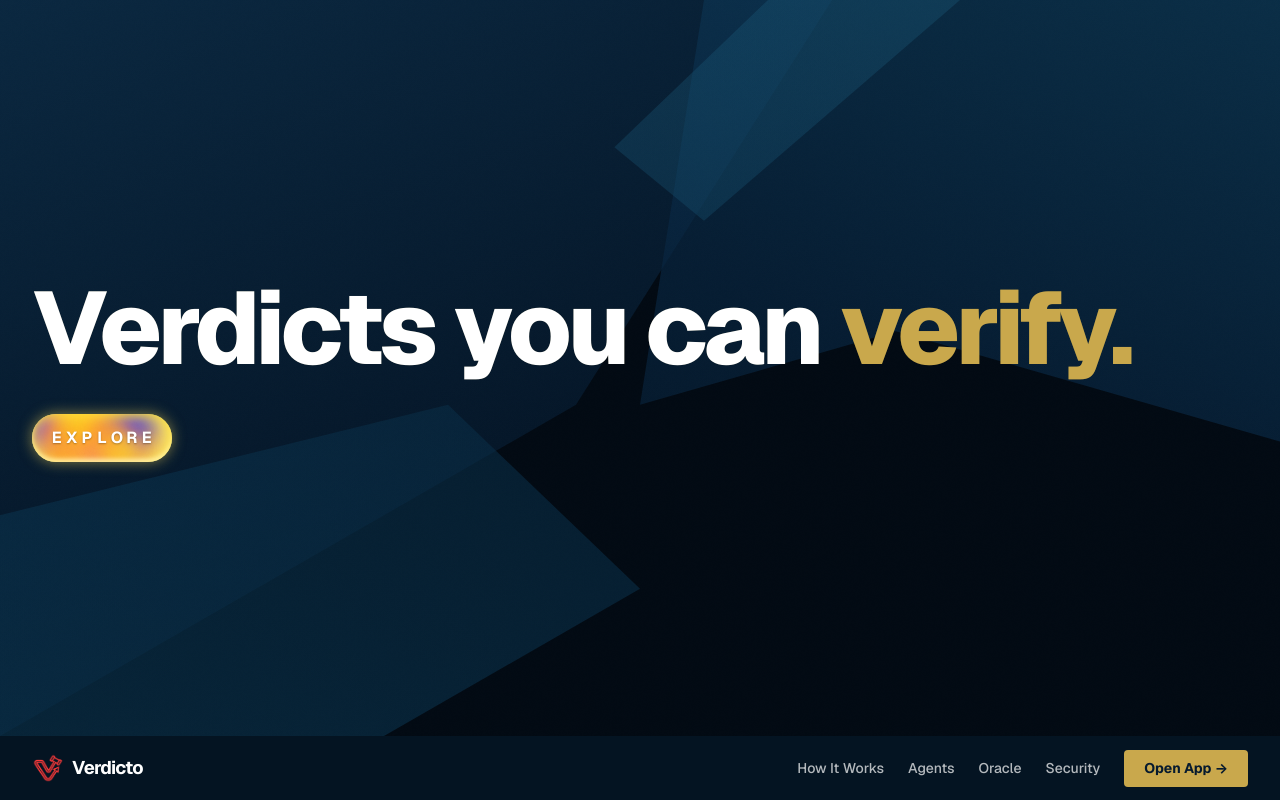
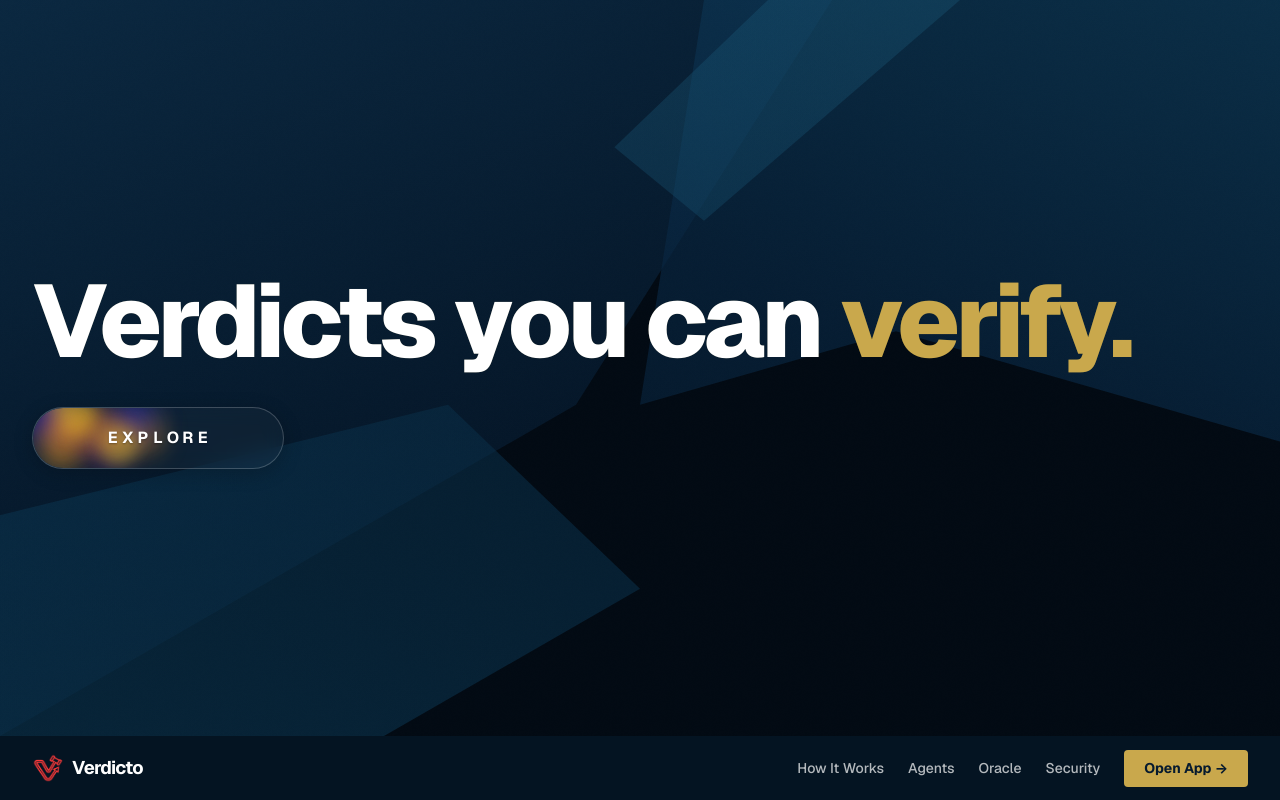
Before and after one commit to leo-jr-hah/verdicto, a React (Vite) app in the folder dashboard/: page / in a window 1280 px wide. Shown: the top 800 px of the page. Built offline with nearby package versions, Linux system fonts and the light colour scheme; no server answers.

Commit message:
Update hero button style to transparent pill shape with blended background

```diff
--- a/dashboard/src/styles/hero-button.css
+++ b/dashboard/src/styles/hero-button.css
@@ -2,24 +2,18 @@
 .uiverse {
   --duration: 7s;
   --easing: linear;
-  --c-color-1: rgba(255, 163, 26, 0.7);
-  --c-color-2: #1a23ff;
-  --c-color-3: #e21bda;
-  --c-color-4: rgba(255, 232, 26, 0.7);
-  --c-shadow: rgba(255, 223, 87, 0.5);
-  --c-shadow-inset-top: rgba(255, 223, 52, 0.9);
-  --c-shadow-inset-bottom: rgba(255, 250, 215, 0.8);
-  --c-radial-inner: #ffd215;
-  --c-radial-outer: #fff172;
+  --c-color-1: rgba(255, 163, 26, 0.4);
+  --c-color-2: rgba(26, 35, 255, 0.4);
+  --c-color-3: rgba(226, 27, 218, 0.4);
+  --c-color-4: rgba(255, 232, 26, 0.4);
   --c-color: #fff;
   -webkit-tap-highlight-color: transparent;
   -webkit-appearance: none;
   outline: none;
   position: relative;
   cursor: pointer;
-  border: none;
   display: table;
-  border-radius: 24px;
+  border-radius: 100px; /* Fully rounded pill */
   padding: 0;
   margin: 0;
   text-align: center;
@@ -28,13 +22,11 @@
   letter-spacing: 0.02em;
   line-height: 1.5;
   color: var(--c-color);
-  background: radial-gradient(
-    circle,
-    var(--c-radial-inner),
-    var(--c-radial-outer) 80%
-  );
-  box-shadow: 0 0 14px var(--c-shadow);
+  background: rgba(255, 255, 255, 0.03); /* Blended background */
+  backdrop-filter: blur(10px);
+  border: 1px solid rgba(255, 255, 255, 0.2); /* Thin border like the image */
   text-decoration: none; /* For the React Router Link */
+  box-shadow: 0 4px 20px rgba(0,0,0,0.2);
 }
 
 .uiverse:before {
@@ -46,18 +38,16 @@
   top: 0;
   right: 0;
   bottom: 0;
-  border-radius: 24px;
-  box-shadow:
-    inset 0 3px 12px var(--c-shadow-inset-top),
-    inset 0 -3px 4px var(--c-shadow-inset-bottom);
+  border-radius: 100px;
 }
 
 .uiverse .wrapper {
   -webkit-mask-image: -webkit-radial-gradient(white, black);
   overflow: hidden;
-  border-radius: 24px;
-  min-width: 140px;
-  padding: 12px 16px;
+  border-radius: 100px;
+  min-width: 250px;
+  height: 60px;
+  padding: 0 24px;
   display: flex;
   justify-content: center;
   align-items: center;
```
